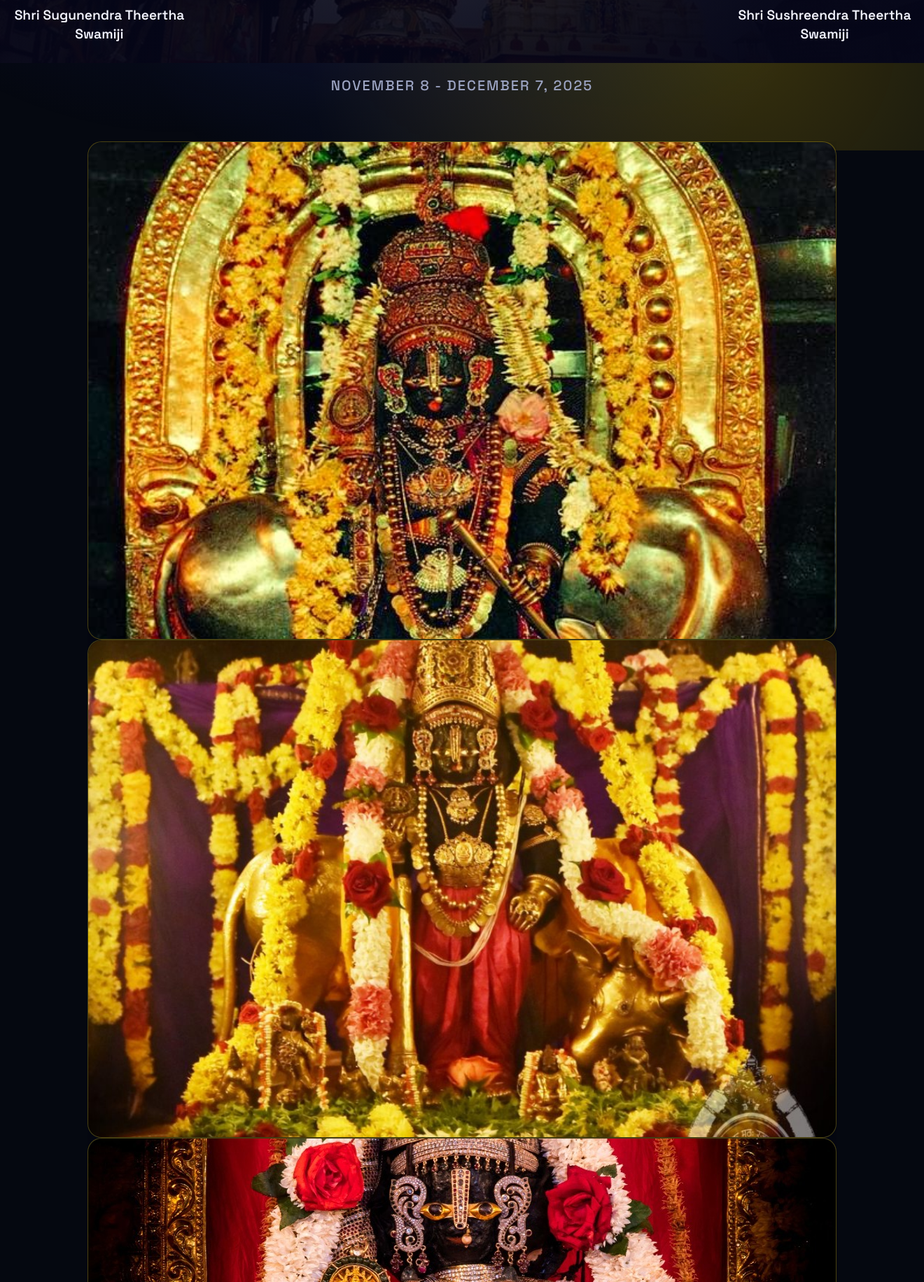
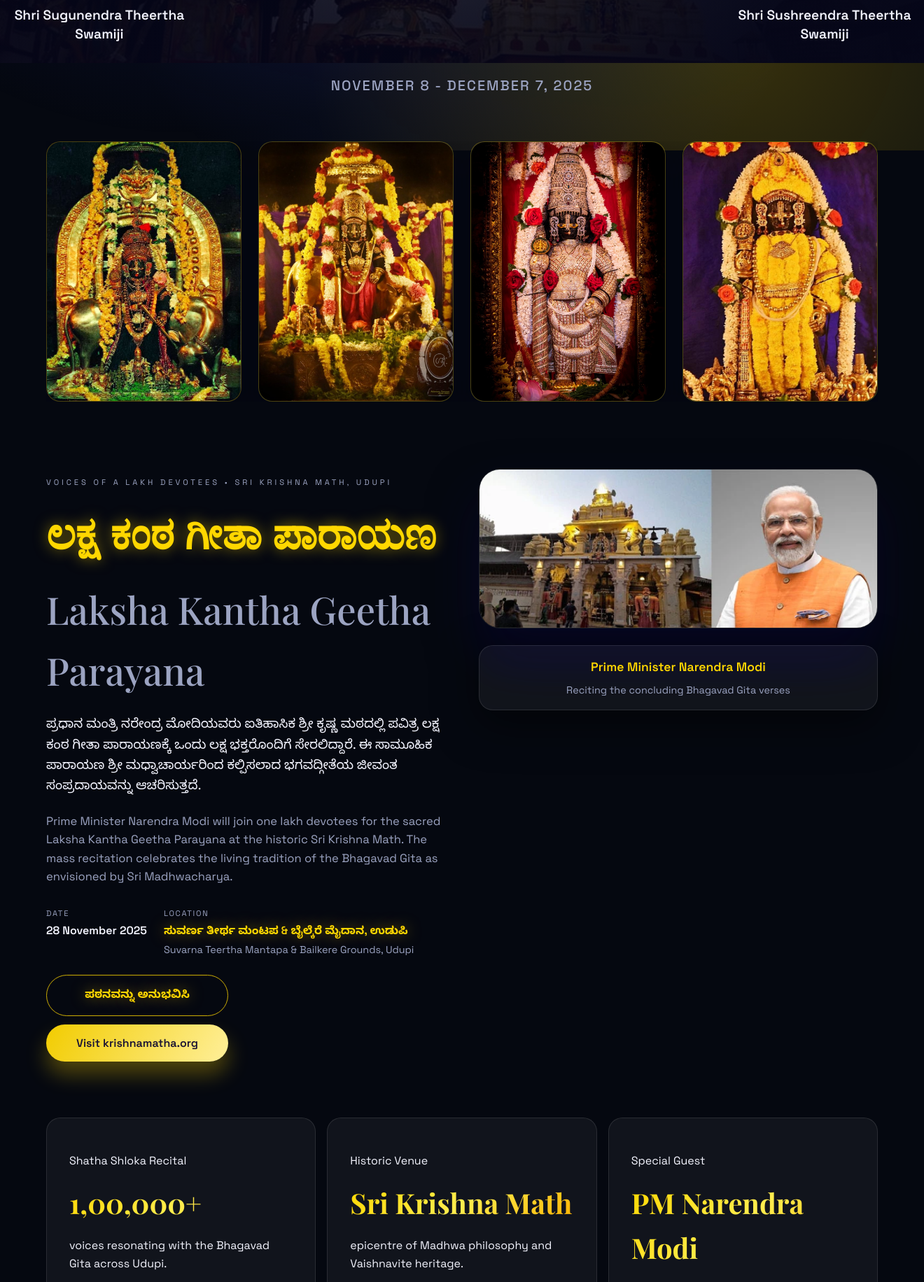
Before and after one commit to Chethan77667/modi-krishna, a Flask app: page / in a window 1320 px wide; the page is wider, and only the part inside the window is pictured. Shown: the part 585-2417 px from the top of that part at 70% size. Run offline with Flask 3, Linux system fonts and the light colour scheme.

Commit message:
chethan pc

```diff
--- a/app.py
+++ b/app.py
@@ -645,4 +645,4 @@
 
 
 if __name__ == "__main__":
-    app.run(debug=True, port=5001)
+    app.run(debug=True,host='0.0.0.0', port=5001)
--- a/static/css/styles.css
+++ b/static/css/styles.css
@@ -246,11 +246,25 @@
 
 .geetotsava-desktop-gallery {
   margin-top: 2rem;
-  display: flex;
-  gap: clamp(0.85rem, 2vw, 1.3rem);
-  overflow-x: auto;
-  padding-bottom: 1rem;
-  scroll-snap-type: x proximity;
+  width: 100%;
+  overflow: hidden;
+}
+
+.geetotsava-desktop-gallery-track {
+  width: min(1200px, 90vw);
+  margin: 0 auto;
+  display: flex;
+  flex-wrap: nowrap;
+  gap: clamp(0.85rem, 2vw, 1.5rem);
+  justify-content: space-between;
+  align-items: stretch;
+}
+
+@media (max-width: 1200px) and (min-width: 769px) {
+  .geetotsava-desktop-gallery {
+    padding-left: 0.75rem;
+    padding-right: 0.75rem;
+  }
 }
 
 .geetotsava-desktop-gallery::-webkit-scrollbar {
@@ -263,8 +277,9 @@
 }
 
 .geetotsava-desktop-gallery figure {
-  flex: 0 0 clamp(220px, 20vw, 300px);
-  aspect-ratio: 359 / 239;
+  flex: 1;
+  min-width: 0;
+  aspect-ratio: 3 / 4;
   margin: 0;
   border-radius: 1.25rem;
   overflow: hidden;
@@ -285,8 +300,6 @@
   width: 100%;
   height: 100%;
   object-fit: cover;
-  min-height: 100%;
-  min-width: 100%;
   display: block;
 }
 
@@ -296,15 +309,21 @@
 
 .mobile-only {
   display: block;
+}
+
+@media (min-width: 481px) {
+  .desktop-only {
+    display: block;
+  }
+
+  .mobile-only {
+    display: none;
+  }
 }
 
 @media (min-width: 769px) {
   .desktop-only {
     display: block;
-  }
-
-  .mobile-only {
-    display: none;
   }
 }
 .geetotsava-image-wrapper:hover {
--- a/templates/home.html
+++ b/templates/home.html
@@ -34,6 +34,7 @@
       />
     </div>
     <div class="geetotsava-desktop-gallery desktop-only">
+      <div class="geetotsava-desktop-gallery-track">
         <figure>
           <img src="{{ url_for('static', filename='images/udupi-krishna-idol.jpg') }}" alt="Udupi Sri Krishna idol close-up" />
         </figure>
@@ -46,9 +47,8 @@
         <figure>
           <img src="{{ url_for('static', filename='images/home_img/69baae818ee7af3c154bb283bf848dc6.jpg') }}" alt="Priest performing aarati" />
         </figure>
-      <figure>
-        <img src="{{ url_for('static', filename='images/home_img/Udupi-Krishna-swamy.webp') }}" alt="Udupi Krishna with nagabharana" />
-      </figure>
+
+      </div>
     </div>
   </section>
 
```
Lines whose indentation alone changed are shown as unchanged.
